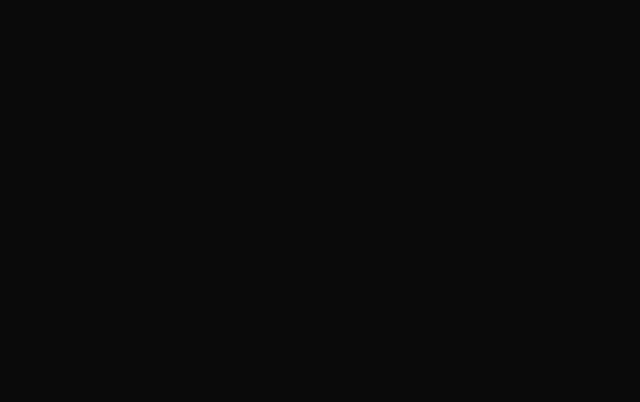
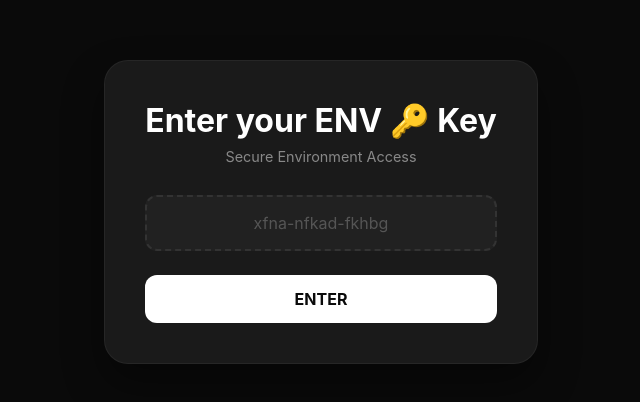
Before and after one commit to sridhantDalai/flashVault, a React (Vite) app: page /token in a window 1280 px wide. Before the commit this address had no page. Shown: the part 208-610 px from the top of the page, without its empty margins (319-959 px from the left). Built offline with nearby package versions, Linux system fonts and the light colour scheme.

Commit message:
fixes ui 2

```diff
--- a/src/App.jsx
+++ b/src/App.jsx
@@ -5,6 +5,8 @@
 import Dashboard from './frontend/dashboard.jsx'
 import Key from './frontend/key.jsx'
 import Upload from './frontend/upload.jsx'
+import Auth from './frontend/auth.jsx'
+import Token from './frontend/token.jsx'
 
 function App() {
 
@@ -15,6 +17,8 @@
         <Route path='/check' element={<Check/>} />
         <Route path='/key' element={<Key/>} />
         <Route path='/upload' element={<Upload/>} />
+        <Route path='/auth' element={<Auth/>} />
+        <Route path='/token' element={<Token/>} />
        </Routes>
     </>
   )
--- /dev/null
+++ b/src/frontend/auth.jsx
@@ -0,0 +1,33 @@
+import React from 'react';
+import './auth.scss';
+
+const Auth = () => {
+  return (
+    <div className="auth-container">
+      <div className="auth-card">
+        <h1 className="auth-heading">Get into flashVault</h1>
+        <p className="auth-subtext">Secure your assets instantly</p>
+
+        <div className="auth-visual-area">
+          <div className="icon-wrapper">
+            <svg
+              viewBox="0 0 24 24"
+              fill="none"
+              stroke="currentColor"
+              strokeWidth="2"
+              className="bolt-icon"
+            >
+              <path d="M13 2L3 14h9l-1 8 10-12h-9l1-8z" />
+            </svg>
+          </div>
+        </div>
+
+        <button className="google-btn">
+          Using GOOGLE
+        </button>
+      </div>
+    </div>
+  );
+};
+
+export default Auth;
--- /dev/null
+++ b/src/frontend/auth.scss
@@ -0,0 +1,93 @@
+// Variables
+$bg-color: #0a0a0a;
+$card-bg: #141414;
+$text-primary: #ffffff;
+$text-secondary: #888888;
+$accent-color: #00ffa3; // The teal/green from your + icon
+$btn-white: #ffffff;
+
+.auth-container {
+  display: flex;
+  justify-content: center;
+  align-items: center;
+  min-height: 100vh;
+  background-color: $bg-color;
+  font-family: 'Inter', -apple-system, BlinkMacSystemFont, sans-serif;
+  padding: 20px;
+}
+
+.auth-card {
+  background-color: $card-bg;
+  width: 100%;
+  max-width: 400px;
+  padding: 40px 30px;
+  border-radius: 24px;
+  text-align: center;
+  box-shadow: 0 20px 40px rgba(0, 0, 0, 0.4);
+  border: 1px solid rgba(255, 255, 255, 0.05);
+
+  .auth-heading {
+    color: $text-primary;
+    font-size: 1.75rem;
+    font-weight: 700;
+    margin-bottom: 8px;
+    letter-spacing: -0.5px;
+  }
+
+  .auth-subtext {
+    color: $text-secondary;
+    font-size: 0.9rem;
+    margin-bottom: 32px;
+  }
+}
+
+.auth-visual-area {
+  margin-bottom: 32px;
+  padding: 40px;
+  border: 1px dashed rgba(255, 255, 255, 0.15);
+  border-radius: 16px;
+  display: flex;
+  justify-content: center;
+  align-items: center;
+
+  .bolt-icon {
+    width: 32px;
+    height: 32px;
+    color: $accent-color;
+    filter: drop-shadow(0 0 8px rgba(0, 255, 163, 0.3));
+  }
+}
+
+.google-btn {
+  width: 100%;
+  padding: 14px;
+  border-radius: 12px;
+  border: none;
+  background-color: $btn-white;
+  color: #000;
+  font-weight: 600;
+  font-size: 1rem;
+  cursor: pointer;
+  transition: transform 0.2s ease, opacity 0.2s ease;
+
+  &:hover {
+    opacity: 0.9;
+    transform: translateY(-1px);
+    background-color: #00ffa3;
+  }
+
+  &:active {
+    transform: translateY(0);
+  }
+}
+
+// Responsive adjustments
+@media (max-width: 480px) {
+  .auth-card {
+    padding: 30px 20px;
+  }
+
+  .auth-heading {
+    font-size: 1.5rem;
+  }
+}
--- /dev/null
+++ b/src/frontend/token.jsx
@@ -0,0 +1,35 @@
+import React from 'react';
+import './token.scss';
+
+import { useNavigate } from "react-router-dom";
+
+const Token = () => {
+    const navigate = useNavigate()
+
+      const handleProfile = () => {
+        navigate("/dashboard")
+    }
+
+  return (
+    <div className="token-container">
+      <div className="token-card">
+        <h1 className="token-heading">Enter your ENV 🔑 Key</h1>
+        <p className="token-subtext">Secure Environment Access</p>
+
+        <div className="input-wrapper">
+          <input
+            type="text"
+            className="token-input"
+            placeholder="xfna-nfkad-fkhbg"
+          />
+        </div>
+
+        <button onClick={handleProfile} className="token-button">
+          ENTER
+        </button>
+      </div>
+    </div>
+  );
+};
+
+export default Token;
--- /dev/null
+++ b/src/frontend/token.scss
@@ -0,0 +1,101 @@
+// Variables for consistency
+$bg-color: #0a0a0a;
+$card-bg: #1a1a1a;
+$accent-color: #00ffcc; // Matches the '+' icon green from your image
+$text-primary: #ffffff;
+$text-secondary: #888888;
+$input-border: #333333;
+
+.token-container {
+  display: flex;
+  justify-content: center;
+  align-items: center;
+  min-height: 100vh;
+  background-color: $bg-color;
+  font-family: 'Inter', sans-serif;
+  padding: 20px;
+}
+
+.token-card {
+  background-color: $card-bg;
+  width: 100%;
+  max-width: 450px;
+  padding: 40px;
+  border-radius: 24px;
+  box-shadow: 0 20px 40px rgba(0, 0, 0, 0.4);
+  text-align: center;
+  border: 1px solid rgba(255, 255, 255, 0.05);
+
+  .token-heading {
+    color: $text-primary;
+    font-size: 2rem;
+    margin-bottom: 8px;
+    font-weight: 700;
+  }
+
+  .token-subtext {
+    color: $text-secondary;
+    font-size: 0.9rem;
+    margin-bottom: 30px;
+  }
+}
+
+.input-wrapper {
+  margin-bottom: 24px;
+
+  .token-input {
+    width: 100%;
+    background: rgba(255, 255, 255, 0.03);
+    border: 2px dashed $input-border; // Dashed style like the upload box
+    border-radius: 12px;
+    padding: 16px;
+    color: $text-primary;
+    text-align: center;
+    font-size: 1rem;
+    outline: none;
+    transition: all 0.3s ease;
+
+    &:focus {
+      border-color: $accent-color;
+      background: rgba(0, 255, 204, 0.05);
+    }
+
+    &::placeholder {
+      color: #555555;
+    }
+  }
+}
+
+.token-button {
+  width: 100%;
+  padding: 14px;
+  border-radius: 12px;
+  border: none;
+  background-color: $text-primary;
+  color: $bg-color;
+  font-weight: 700;
+  font-size: 1rem;
+  cursor: pointer;
+  transition: transform 0.2s ease, opacity 0.2s ease;
+
+  &:hover {
+    opacity: 0.9;
+    transform: translateY(-2px);
+    background-color: #00ffcc;
+  }
+
+  &:active {
+    transform: translateY(0);
+  }
+}
+
+// Responsiveness
+@media (max-width: 480px) {
+  .token-card {
+    padding: 30px 20px;
+
+    .token-heading {
+      font-size: 1.5rem;
+    }
+  }
+}
```
